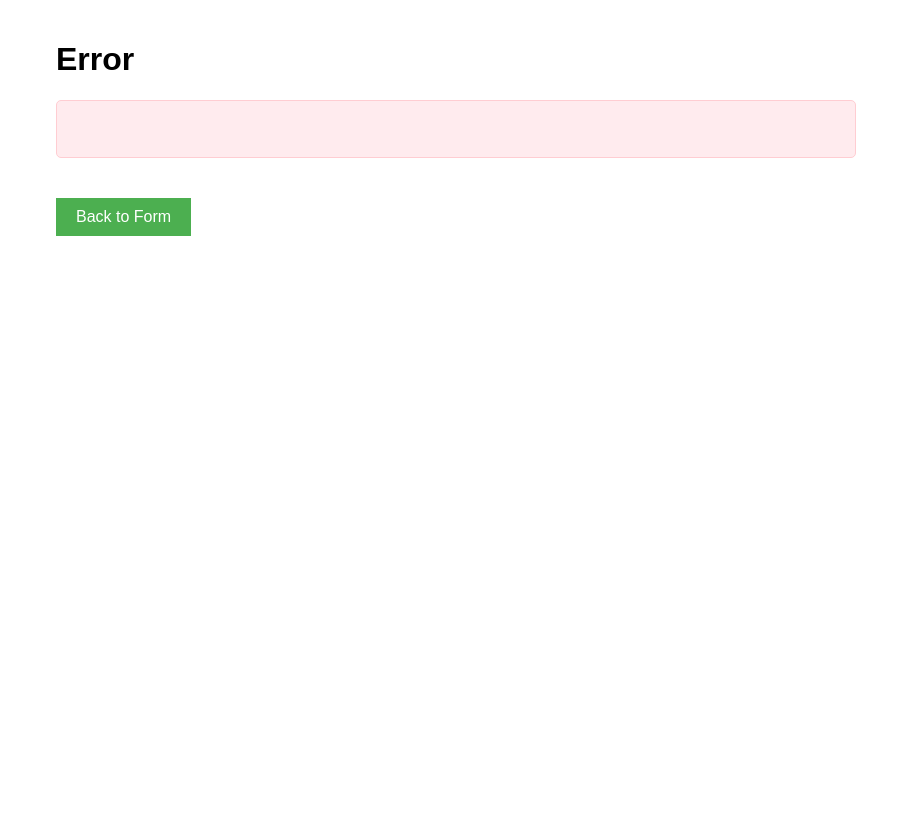
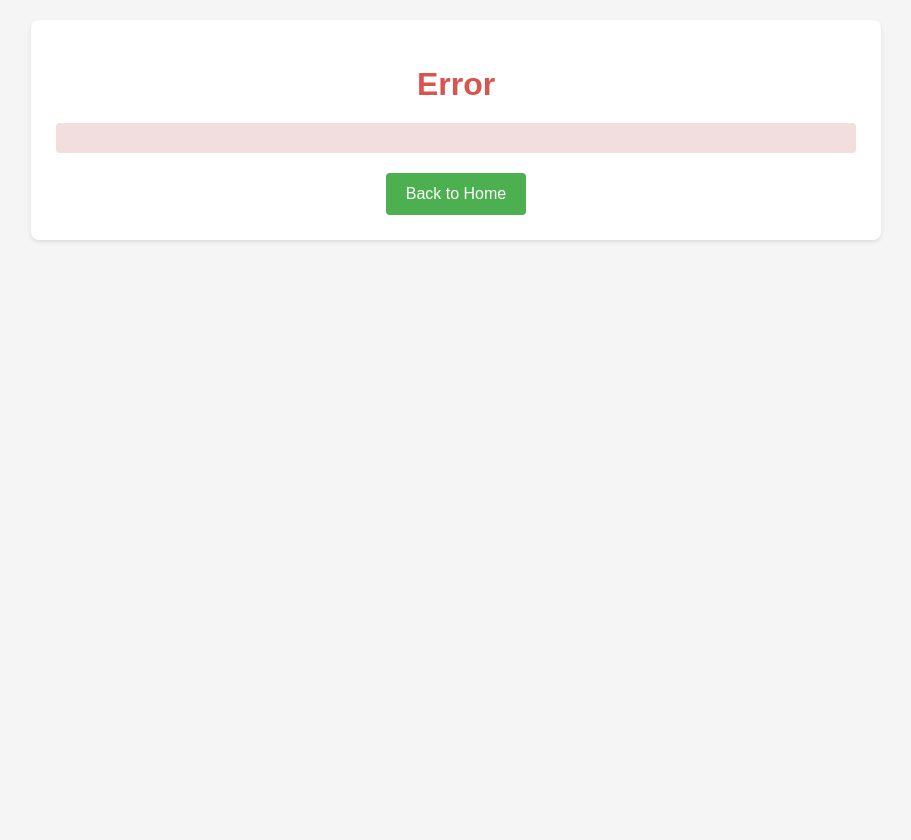
Before and after one commit to kishor19961/face-recognition-app, a Flask app: template templates/error.html in a window 1280 px wide. Shown: the whole page, without its empty margins (184-1095 px from the left). Before the commit the page ends 236 px from the top, so only its background shows below. Run offline with Flask 2, Linux system fonts and the light colour scheme; the template is opened without the code that fills it, so the values that code supplies are empty.

Commit message:
Update error.html

```diff
--- a/templates/error.html
+++ b/templates/error.html
@@ -2,38 +2,75 @@
 <html lang="en">
 <head>
     <meta charset="UTF-8">
+    <meta name="viewport" content="width=device-width, initial-scale=1.0">
     <title>Error</title>
     <style>
         body {
             font-family: Arial, sans-serif;
-            max-width: 800px;
+            margin: 0;
+            padding: 10px;
+            background-color: #f5f5f5;
+            min-height: 100vh;
+        }
+        .container {
+            background-color: white;
+            padding: 15px;
+            border-radius: 8px;
+            box-shadow: 0 2px 4px rgba(0,0,0,0.1);
+            max-width: 100%;
             margin: 0 auto;
-            padding: 20px;
         }
-        .error-container {
-            background-color: #ffebee;
-            border: 1px solid #ffcdd2;
-            padding: 20px;
-            border-radius: 5px;
-            margin: 20px 0;
+        @media (min-width: 768px) {
+            .container {
+                max-width: 800px;
+                padding: 25px;
+            }
+            body {
+                padding: 20px;
+            }
         }
-        .back-button {
-            margin-top: 20px;
-            padding: 10px 20px;
+        h1 {
+            color: #d9534f;
+            margin-bottom: 20px;
+            text-align: center;
+        }
+        .error-message {
+            background-color: #f2dede;
+            color: #a94442;
+            padding: 15px;
+            border-radius: 4px;
+            margin-bottom: 20px;
+        }
+        button {
+            display: block;
+            width: 100%;
+            padding: 12px 20px;
             background-color: #4CAF50;
             color: white;
             border: none;
+            border-radius: 4px;
             cursor: pointer;
-            text-decoration: none;
-            display: inline-block;
+            font-size: 16px;
+            margin-top: 20px;
+        }
+        @media (min-width: 480px) {
+            button {
+                width: auto;
+                margin: 20px auto 0;
+            }
+        }
+        button:hover {
+            background-color: #45a049;
         }
     </style>
 </head>
 <body>
-    <h1>Error</h1>
-    <div class="error-container">
-        <p>{{ error }}</p>
+    <div class="container">
+        <h1>Error</h1>
+        <div class="error-message">
+            {{ error }}
+        </div>
+        <button onclick="window.location.href='/'">Back to Home</button>
     </div>
-    <a href="{{ url_for('home') }}" class="back-button">Back to Form</a>
 </body>
 </html>
```
